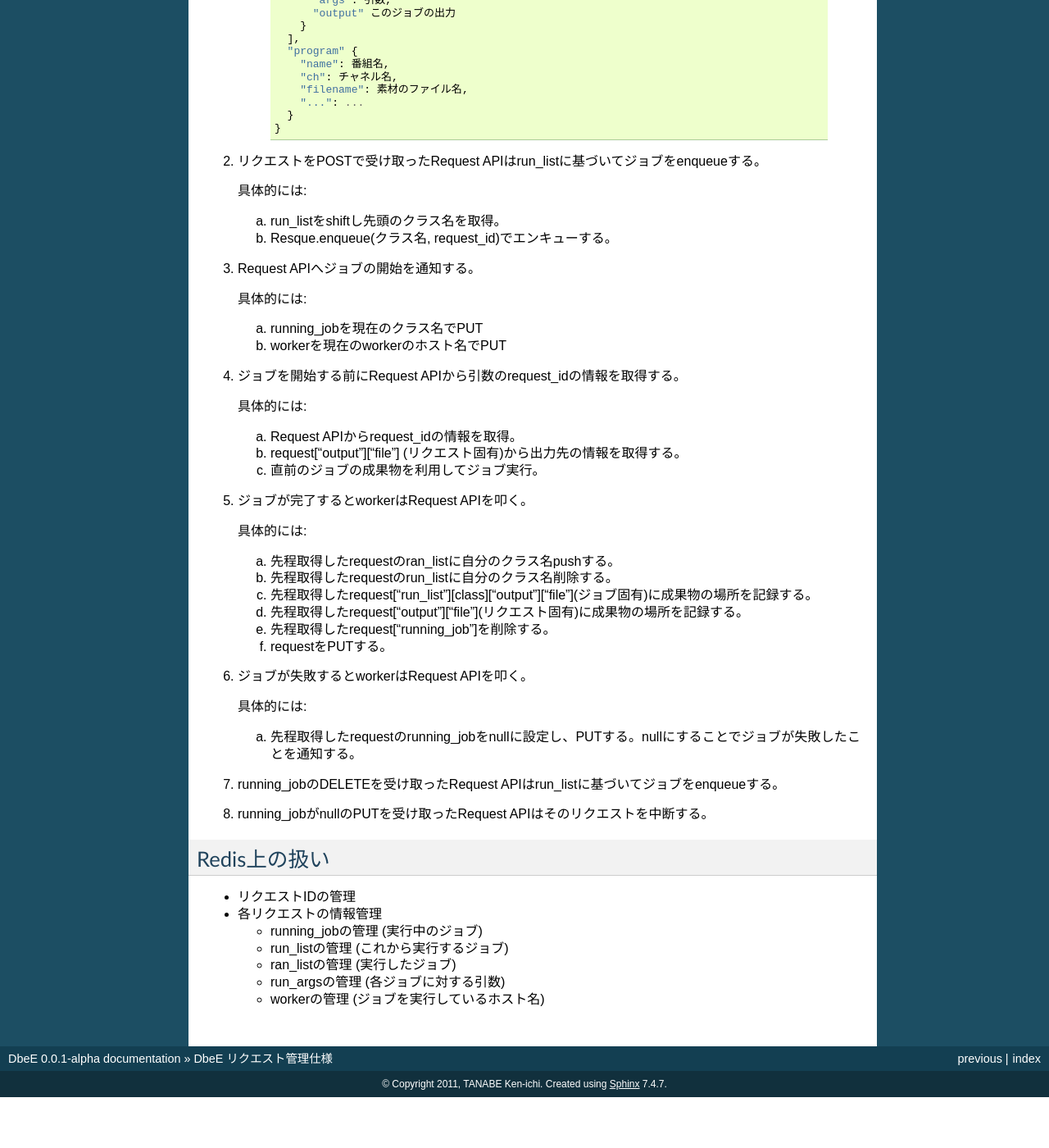
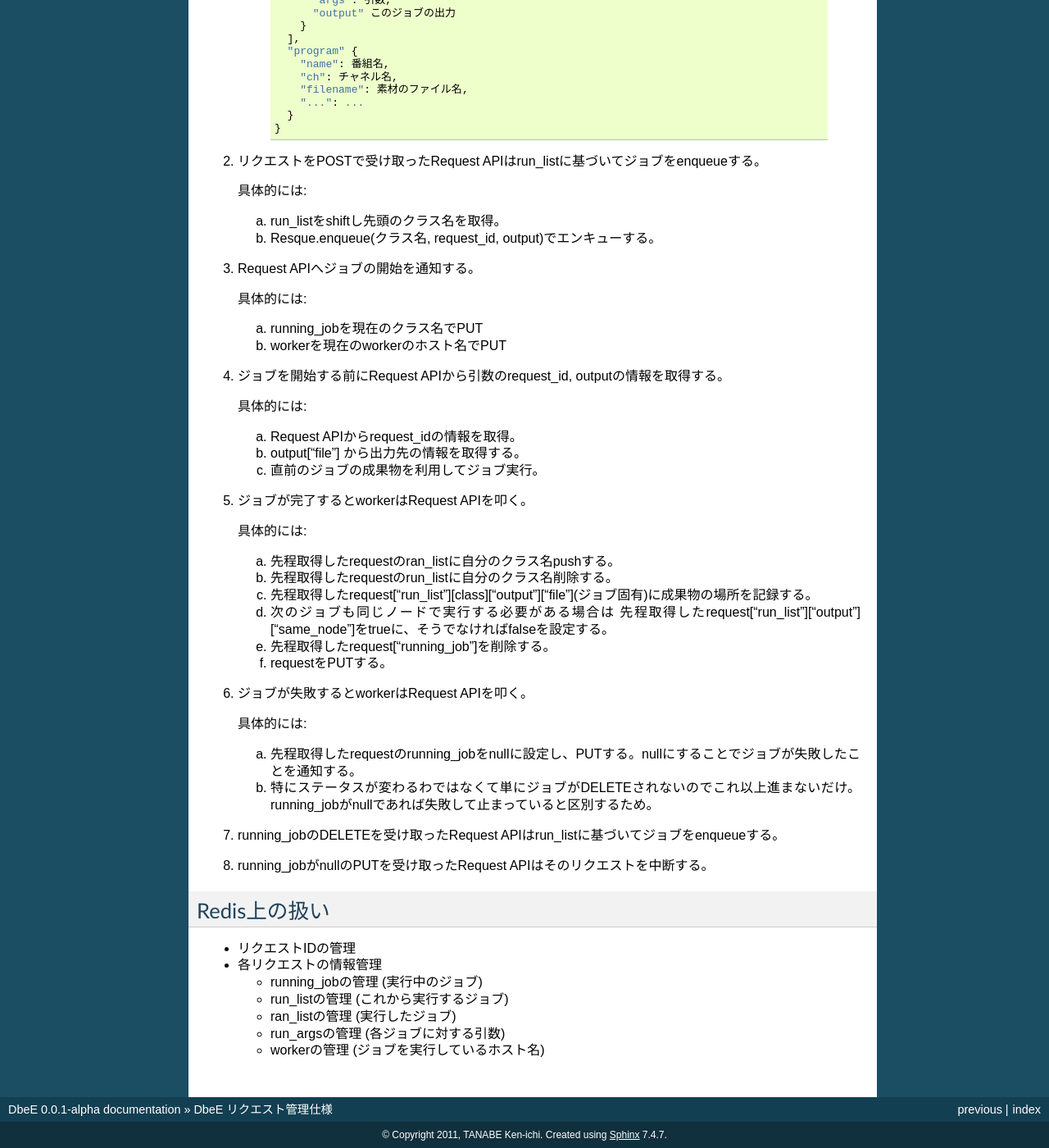
Before and after one commit to nabeken/dbee, a Sphinx documentation site: the page built from docs/request.rst, in a window 1280 px wide and 1400 px high, scrolled down 994 px. Shown: the whole window at 82% size. Built offline with Sphinx 7.4.7, drawn with Linux system fonts in a browser that asks for light colours; before the commit the page ends 2332 px from its top, so only the background shows below that.

Commit message:
docs: Add new request specification

```diff
--- a/docs/request.rst
+++ b/docs/request.rst
@@ -67,7 +67,7 @@ DbeEではエンコードに必要なジョブをリクエストという単位
    具体的には:
 
    a) run_listをshiftし先頭のクラス名を取得。
-   b) Resque.enqueue(クラス名, request_id)でエンキューする。
+   b) Resque.enqueue(クラス名, request_id, output)でエンキューする。
 
 3. Request APIへジョブの開始を通知する。
 
@@ -76,12 +76,12 @@ DbeEではエンコードに必要なジョブをリクエストという単位
    a) running_jobを現在のクラス名でPUT
    b) workerを現在のworkerのホスト名でPUT
 
-4. ジョブを開始する前にRequest APIから引数のrequest_idの情報を取得する。
+4. ジョブを開始する前にRequest APIから引数のrequest_id, outputの情報を取得する。
 
    具体的には:
 
    a) Request APIからrequest_idの情報を取得。
-   b) request["output"]["file"] (リクエスト固有)から出力先の情報を取得する。
+   b) output["file"] から出力先の情報を取得する。
    c) 直前のジョブの成果物を利用してジョブ実行。
 
 5. ジョブが完了するとworkerはRequest APIを叩く。
@@ -91,7 +91,8 @@ DbeEではエンコードに必要なジョブをリクエストという単位
    a) 先程取得したrequestのran_listに自分のクラス名pushする。
    b) 先程取得したrequestのrun_listに自分のクラス名削除する。
    c) 先程取得したrequest["run_list"][class]["output"]["file"](ジョブ固有)に成果物の場所を記録する。
-   d) 先程取得したrequest["output"]["file"](リクエスト固有)に成果物の場所を記録する。
+   d) 次のジョブも同じノードで実行する必要がある場合は
+      先程取得したrequest["run_list"]["output"]["same_node"]をtrueに、そうでなければfalseを設定する。
    e) 先程取得したrequest["running_job"]を削除する。
    f) requestをPUTする。
 
@@ -100,6 +101,8 @@ DbeEではエンコードに必要なジョブをリクエストという単位
    具体的には:
 
    a) 先程取得したrequestのrunning_jobをnullに設定し、PUTする。nullにすることでジョブが失敗したことを通知する。
+   b) 特にステータスが変わるわではなくて単にジョブがDELETEされないのでこれ以上進まないだけ。
+      running_jobがnullであれば失敗して止まっていると区別するため。
 
 7. running_jobのDELETEを受け取ったRequest APIはrun_listに基づいてジョブをenqueueする。
 
```
Also changed, not shown: docs/job.rst (+7 -0 lines).
